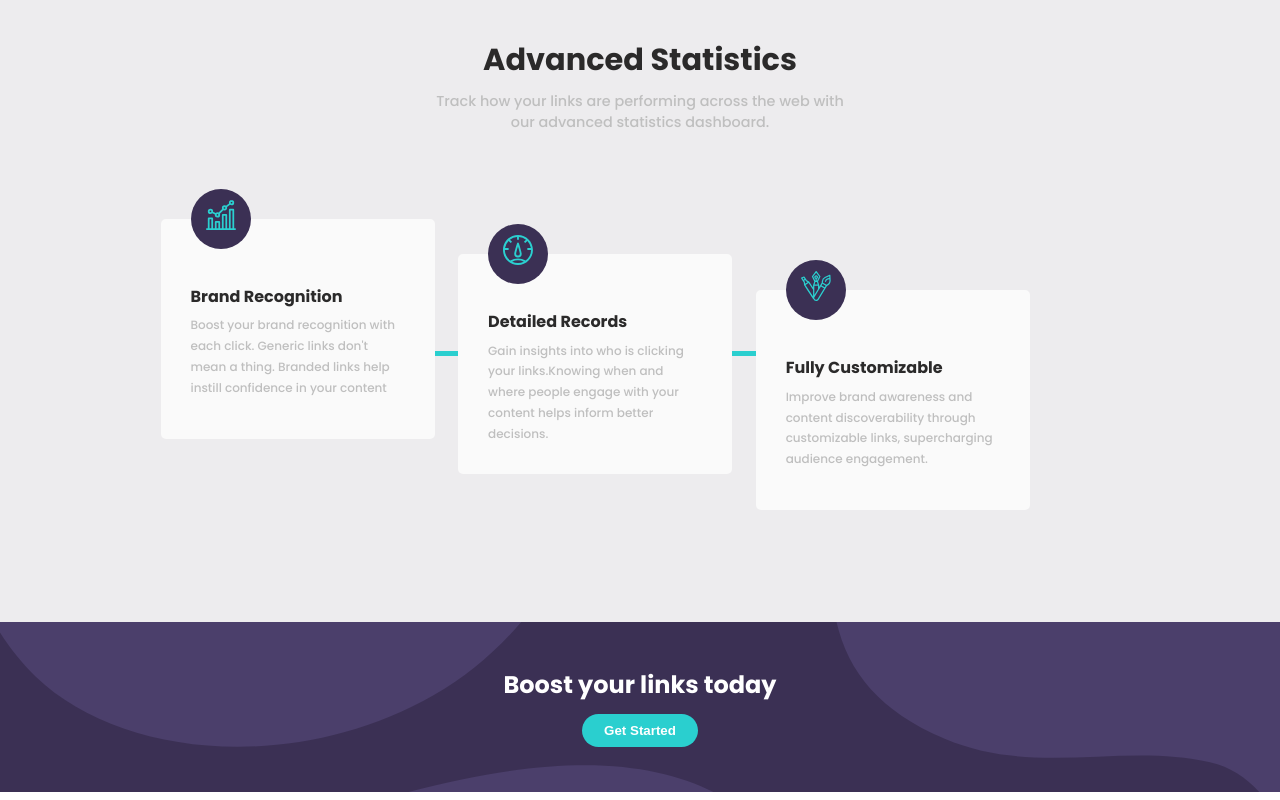
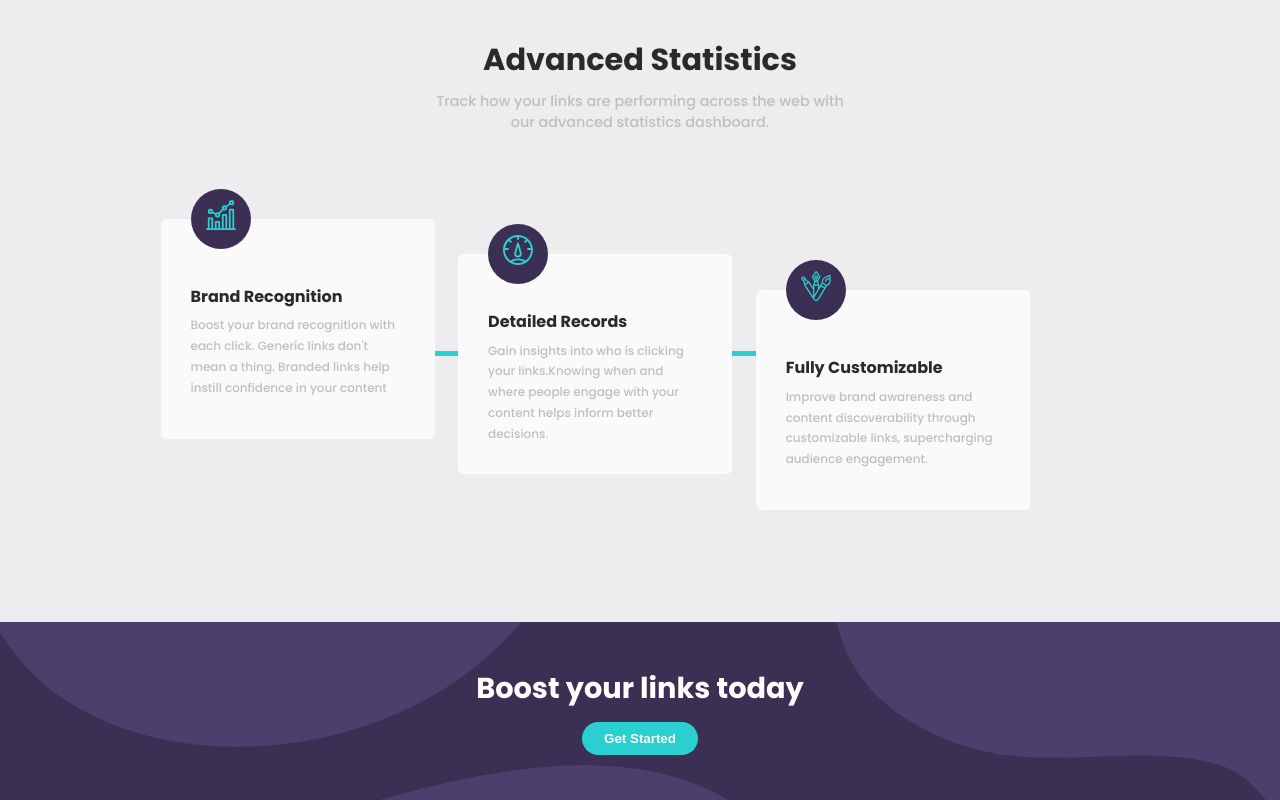
Before and after one commit to rjcrter11/URL-shortening-API-landing-page, a React (Create React App) app in the folder url-shortener/: page / in a window 1280 px wide. Shown: the part 701-1501 px from the top of the page. Built offline with nearby package versions, Linux system fonts and the light colour scheme.

Commit message:
makes font larger

```diff
--- a/url-shortener/src/components/BoostLinks/BoostLinks.scss
+++ b/url-shortener/src/components/BoostLinks/BoostLinks.scss
@@ -11,7 +11,7 @@ $Cyan: hsl(180, 66%, 49%);
 
     h2 {
         color: white;
-        font-size: 1.5rem;
+        font-size: 1.8rem;
         margin-bottom: 1%;
     }
 
```
